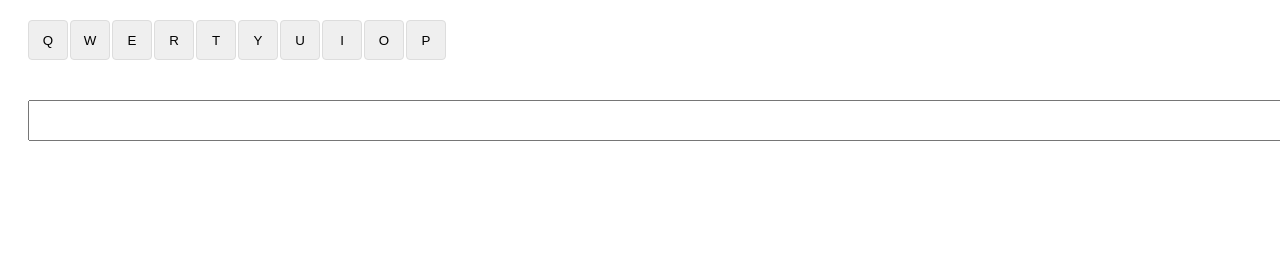
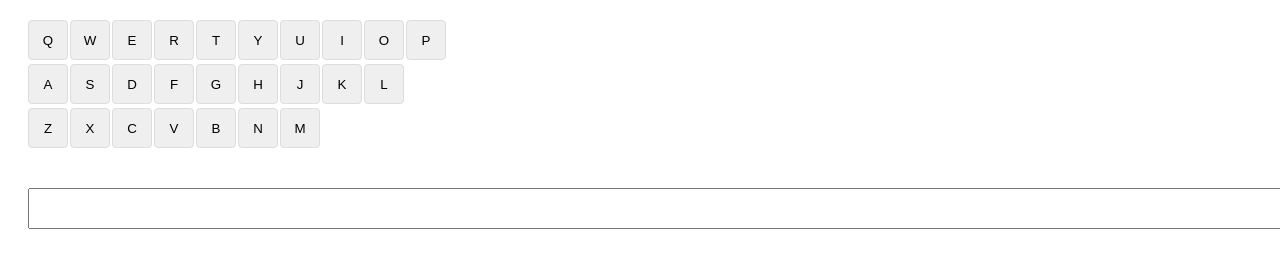
Before and after one commit to ehijele/gesture_based_keyboard, a plain HTML site: page index.html in a window 1280 px wide. Shown: the top 268 px of the page. Drawn offline with Linux system fonts and the light colour scheme.

Commit message:
improve styling

```diff
--- a/index.html
+++ b/index.html
@@ -54,8 +54,27 @@
 			<button class="key">I</button>
 			<button class="key">O</button>
 			<button class="key">P</button>
-		</div>
-		<!-- Repeat for other rows -->
+		  </div>
+		  <div class="row">
+			<button class="key">A</button>
+			<button class="key">S</button>
+			<button class="key">D</button>
+			<button class="key">F</button>
+			<button class="key">G</button>
+			<button class="key">H</button>
+			<button class="key">J</button>
+			<button class="key">K</button>
+			<button class="key">L</button>
+		  </div>
+		  <div class="row">
+			<button class="key">Z</button>
+			<button class="key">X</button>
+			<button class="key">C</button>
+			<button class="key">V</button>
+			<button class="key">B</button>
+			<button class="key">N</button>
+			<button class="key">M</button>
+		  </div>
 	</div>
 	<input type="text" id="textInput" class="text-input" />
 </body>
```
Also changed, not shown: 1 other file.
